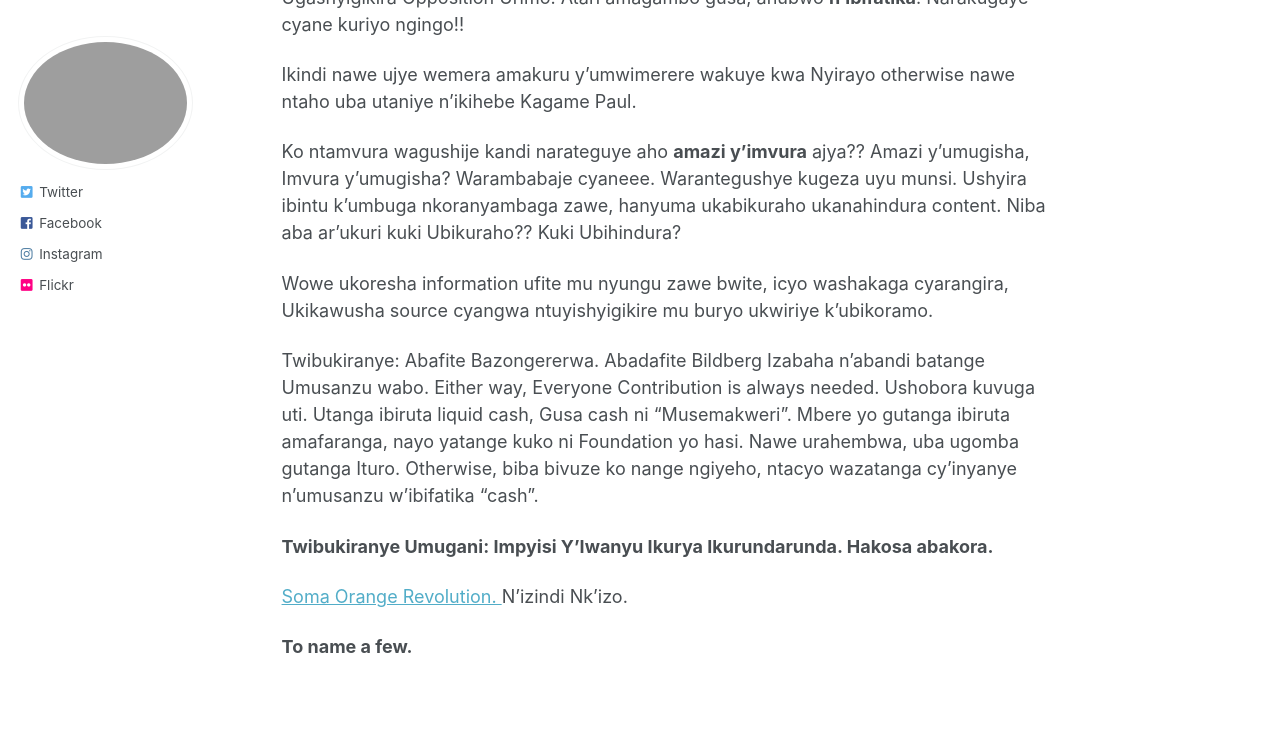
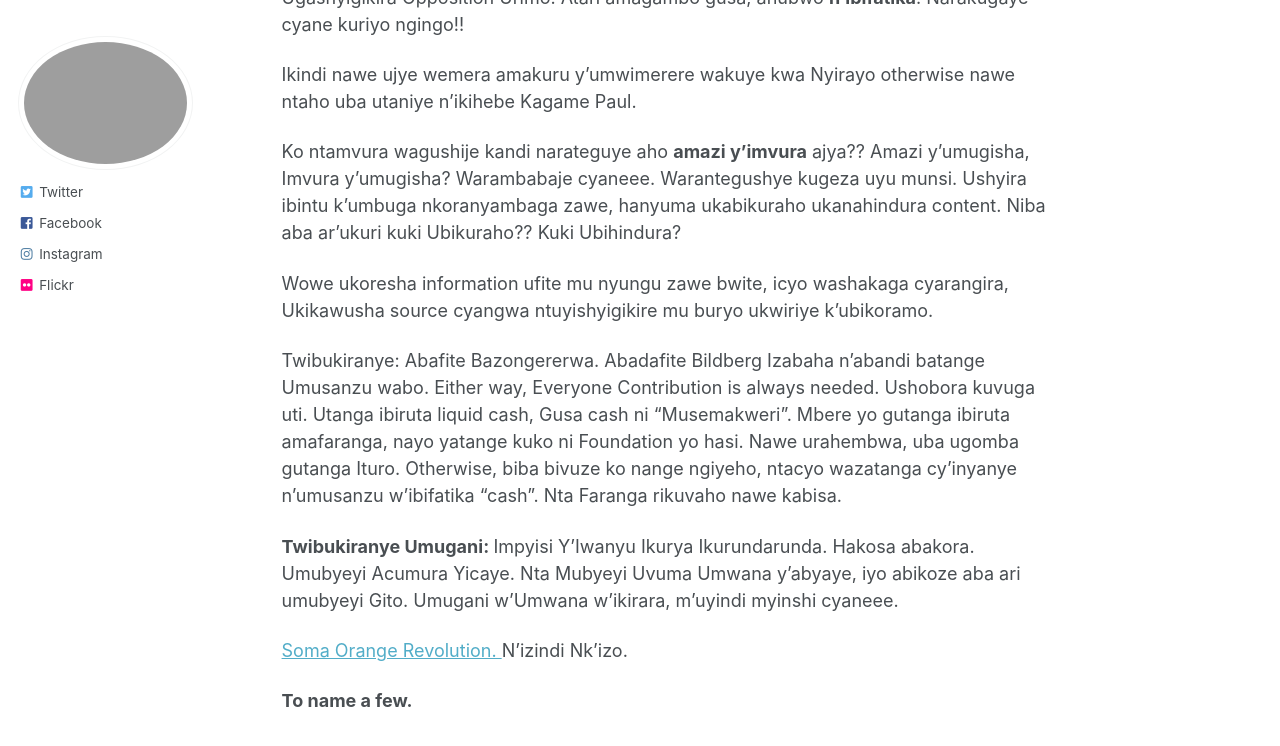
Before and after one commit to phdcsseiden/phdcsseiden.github.io, a Jekyll site: the page built from _pages/Gitwaza.md, in a window 1280 px wide and 900 px high, scrolled down 1202 px. Shown: the top 746 px of the window. Built offline with Jekyll 4.4.1, drawn with Linux system fonts in a browser that asks for light colours.

Commit message:
Update Gitwaza.md

```diff
--- a/_pages/Gitwaza.md
+++ b/_pages/Gitwaza.md
@@ -46,10 +46,10 @@
 Wowe ukoresha information ufite mu nyungu zawe bwite, icyo washakaga cyarangira, Ukikawusha source cyangwa ntuyishyigikire mu buryo ukwiriye k'ubikoramo.
 
 
-Twibukiranye: Abafite Bazongererwa. Abadafite Bildberg Izabaha n'abandi batange Umusanzu wabo. Either way, Everyone Contribution is always needed. Ushobora kuvuga uti. Utanga ibiruta liquid cash, Gusa cash ni "Musemakweri". Mbere yo gutanga ibiruta amafaranga, nayo yatange kuko ni Foundation yo hasi. Nawe urahembwa, uba ugomba gutanga Ituro. Otherwise, biba bivuze ko nange ngiyeho, ntacyo wazatanga cy'inyanye n'umusanzu w'ibifatika "cash".
+Twibukiranye: Abafite Bazongererwa. Abadafite Bildberg Izabaha n'abandi batange Umusanzu wabo. Either way, Everyone Contribution is always needed. Ushobora kuvuga uti. Utanga ibiruta liquid cash, Gusa cash ni "Musemakweri". Mbere yo gutanga ibiruta amafaranga, nayo yatange kuko ni Foundation yo hasi. Nawe urahembwa, uba ugomba gutanga Ituro. Otherwise, biba bivuze ko nange ngiyeho, ntacyo wazatanga cy'inyanye n'umusanzu w'ibifatika "cash". Nta Faranga rikuvaho nawe kabisa.
 
 
-<b> Twibukiranye Umugani: Impyisi Y'Iwanyu Ikurya Ikurundarunda. Hakosa abakora. </b>
+<b> Twibukiranye Umugani: </b>   Impyisi Y'Iwanyu Ikurya Ikurundarunda. Hakosa abakora. Umubyeyi Acumura Yicaye. Nta Mubyeyi Uvuma Umwana y'abyaye, iyo abikoze aba ari umubyeyi Gito. Umugani w'Umwana w'ikirara, m'uyindi myinshi cyaneee.
 
 
 
```
